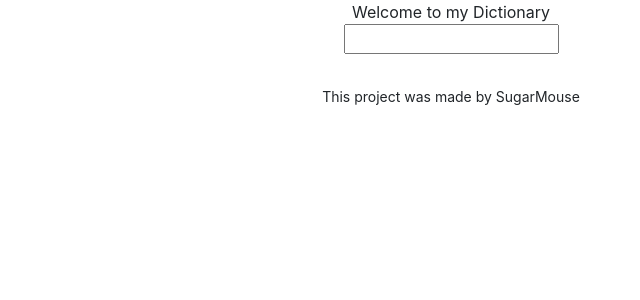
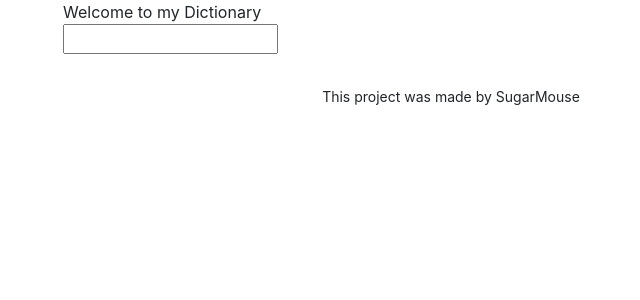
Before and after one commit to Countess-Magpyr/react-dictionary-project, a React (Create React App) app: page / in a window 1280 px wide. Shown: the top 300 px of the page, without its empty margins (189-829 px from the left). Built offline with nearby package versions, Linux system fonts and the light colour scheme.

Commit message:
Added Meaning component

```diff
--- a/src/App.css
+++ b/src/App.css
@@ -1,6 +1,10 @@
 .App {
-  text-align: center;
+  text-align: left;
+  max-width: 800px;
+  display: block;
+  margin: 0 auto;
 }
 .App-footer {
   margin: 30px 0;
+  text-align: center;
 }
--- a/src/Meaning.js
+++ b/src/Meaning.js
@@ -2,5 +2,21 @@ import React from "react";
 
 export default function Meaning(props) {
   console.log(props.meaning);
-  return <div className="Meaning"> We got a meaning!</div>;
+  return (
+    <div className="Meaning">
+      {" "}
+      <h3>{props.meaning.partOfSpeech}</h3>
+      {props.meaning.definitions.map(function (definition, index) {
+        return (
+          <div key={index}>
+            <p>
+              {definition.definition}
+              <br />
+              <em>{definition.example}</em>
+            </p>
+          </div>
+        );
+      })}
+    </div>
+  );
 }
--- a/src/Results.js
+++ b/src/Results.js
@@ -7,6 +7,9 @@ export default function Results(props) {
     return (
       <div className="Results">
         <h2>{props.results.word}</h2>
+        <h4>Pronounciation: {props.results.phonetic}</h4>
+        <h6>Origin: {props.results.origin}</h6>
+
         {props.results.meanings.map(function (meaning, index) {
           return (
             <div key={index}>
```
